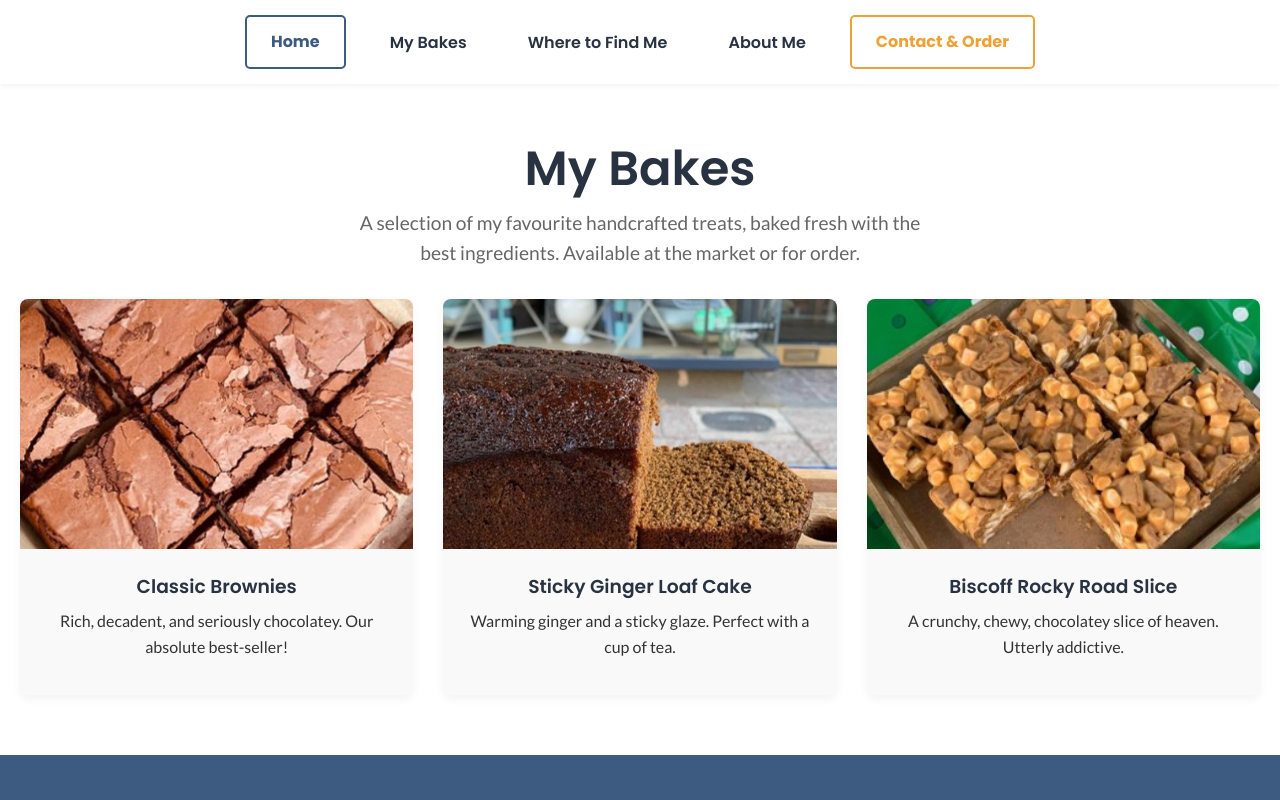
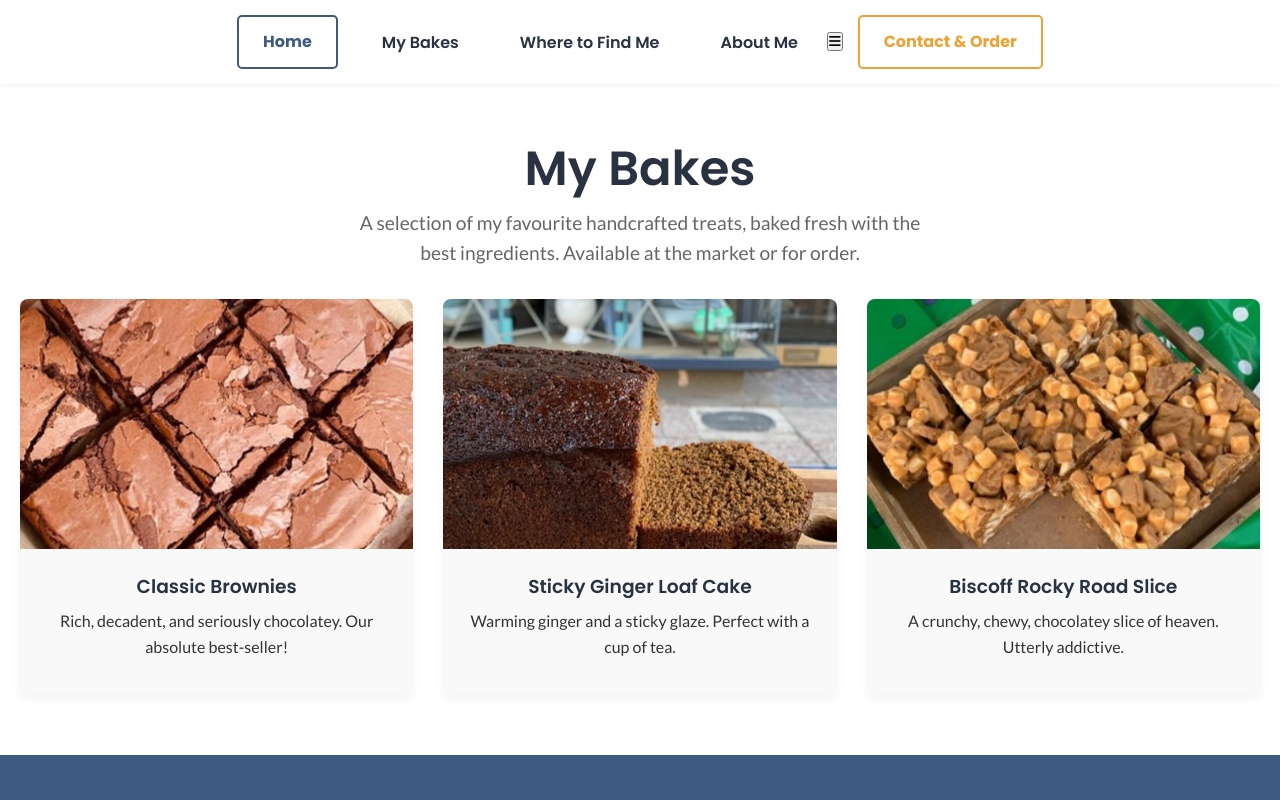
Before and after one commit to freddiewhale/mr-nate-bakes-website, a plain HTML site: page bakes.html in a window 1280 px wide. Shown: the top 800 px of the page. Drawn offline with Linux system fonts and the light colour scheme.

Commit message:
Update bakes.html

```diff
--- a/bakes.html
+++ b/bakes.html
@@ -20,6 +20,7 @@
                 <a href="find-me.html">Where to Find Me</a>
                 <a href="about.html">About Me</a>
             </nav>
+            <button class="mobile-nav-toggle"><i class="fas fa-bars"></i></button>
             <a href="contact.html" class="btn btn-primary-outline">Contact & Order</a>
         </div>
     </header>
```
